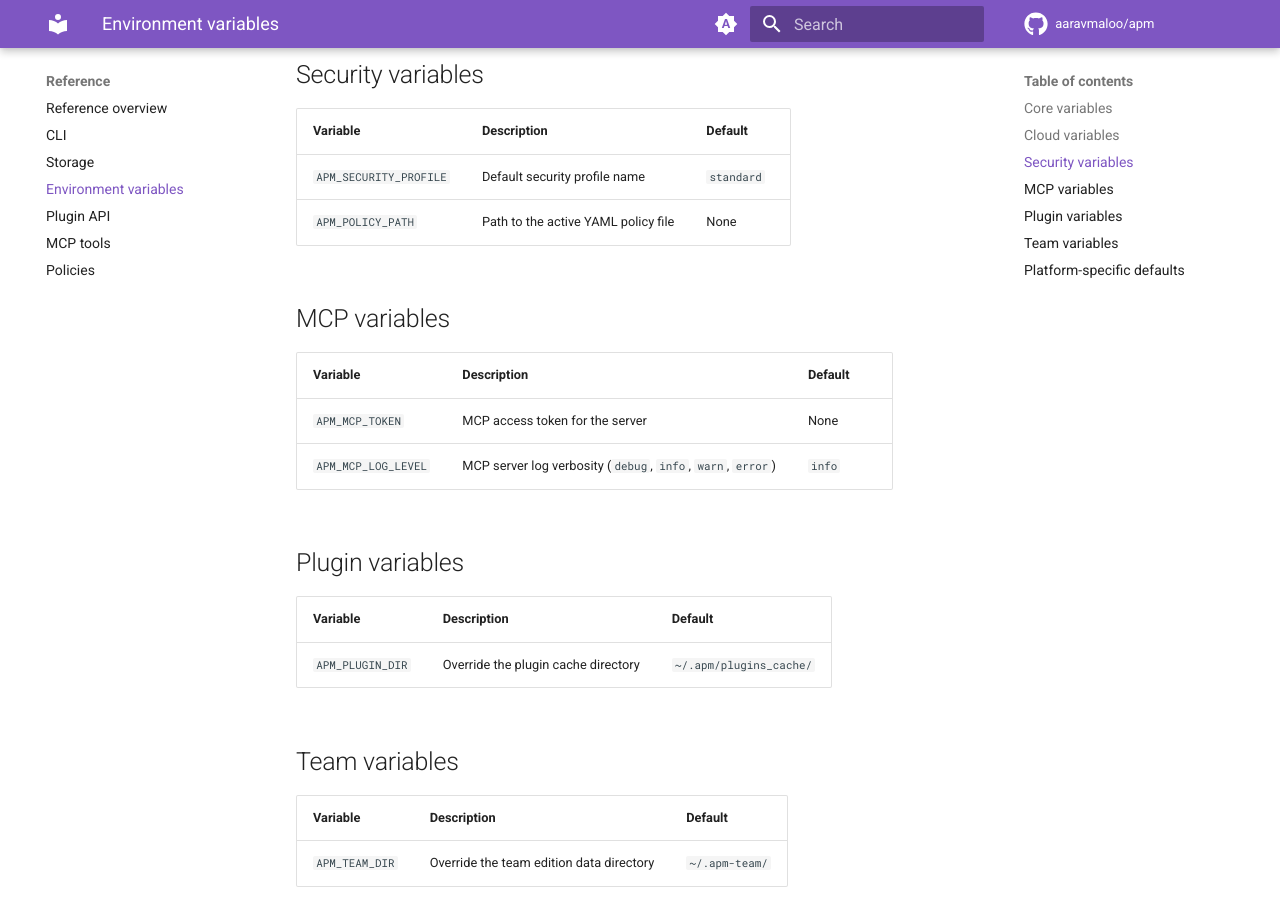
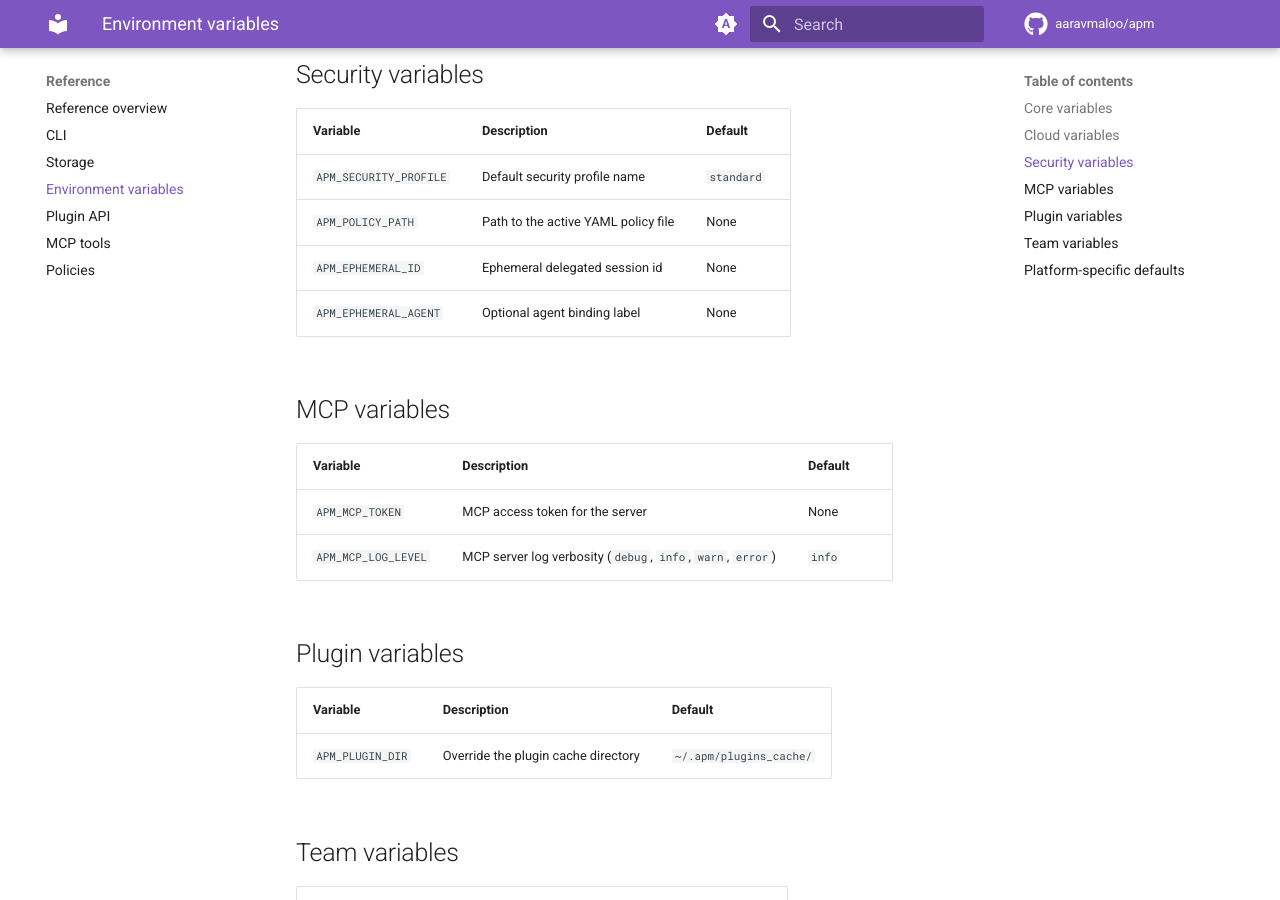
Before and after one commit to aaravmaloo/apm, an MkDocs documentation site: the page built from docs/reference/environment-variables.md, in a window 1280 px wide and 900 px high, scrolled down 886 px. Built offline with MkDocs 1.6.1 and Material for MkDocs 9.7.7, drawn with Linux system fonts in a browser that asks for light colours; comment, search, counter and statistics services are not loaded.

Commit message:
chore: update docs/reference/environment-variables.md

```diff
--- a/docs/reference/environment-variables.md
+++ b/docs/reference/environment-variables.md
@@ -26,6 +26,8 @@ profile to persist across sessions.
 | :--------------------- | :---------------------------------- | :--------- |
 | `APM_SECURITY_PROFILE` | Default security profile name       | `standard` |
 | `APM_POLICY_PATH`      | Path to the active YAML policy file | None       |
+| `APM_EPHEMERAL_ID`     | Ephemeral delegated session id      | None       |
+| `APM_EPHEMERAL_AGENT`  | Optional agent binding label        | None       |
 
 ## MCP variables
 
```
